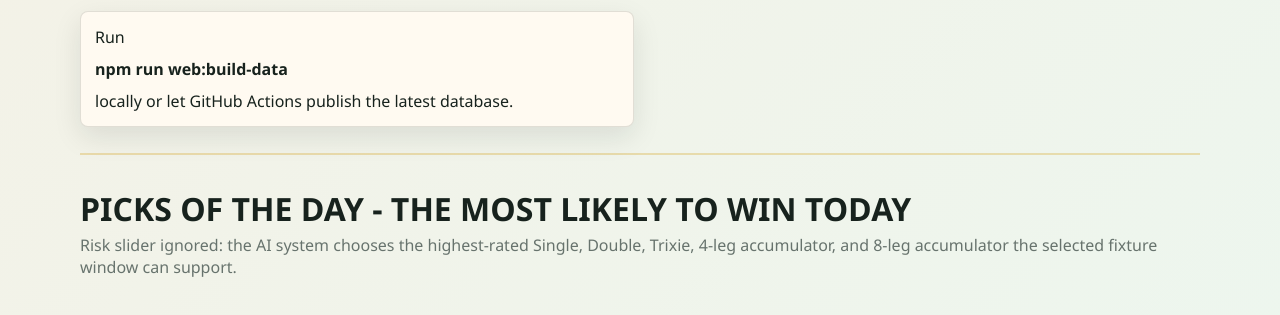
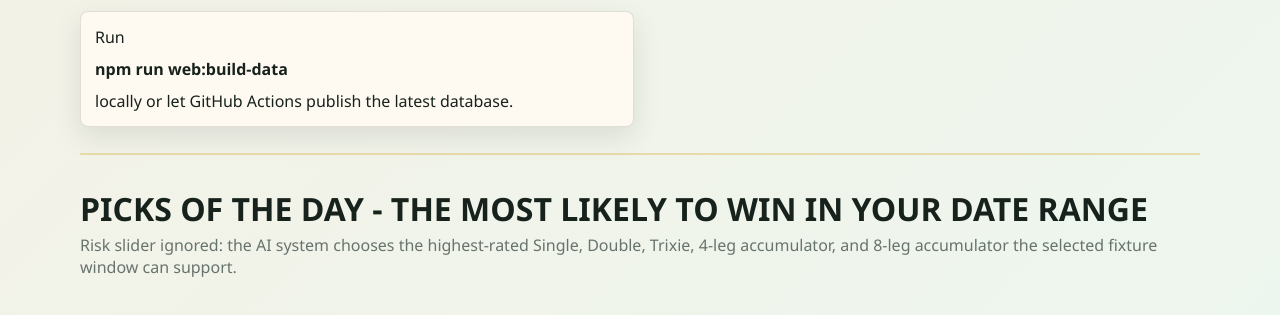
Before and after one commit to Corentis-88/WorldCupMagik, a website: page web/index.html in a window 1280 px wide. Shown: the part 733-1048 px from the top of the page. Drawn offline with Linux system fonts and the light colour scheme; no server answers.

Commit message:
Update picks date range heading

```diff
--- a/web/index.html
+++ b/web/index.html
@@ -69,7 +69,7 @@
 
       <section class="pick-section">
         <div class="section-title">
-          <h2>PICKS OF THE DAY - THE MOST LIKELY TO WIN TODAY</h2>
+          <h2>PICKS OF THE DAY - THE MOST LIKELY TO WIN IN YOUR DATE RANGE</h2>
           <p>Risk slider ignored: the AI system chooses the highest-rated Single, Double, Trixie, 4-leg accumulator, and 8-leg accumulator the selected fixture window can support.</p>
         </div>
         <div id="pickOfDayList" class="betslip pick-of-day"></div>
```
